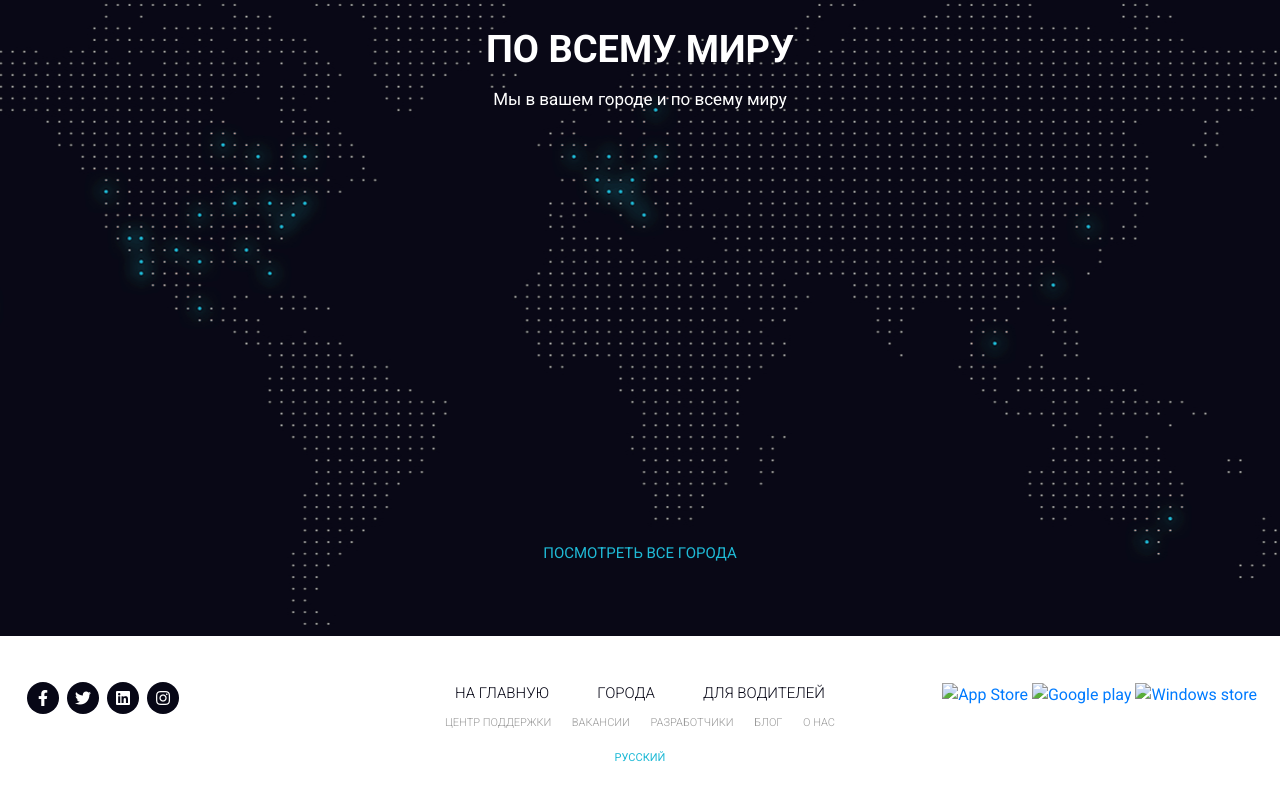
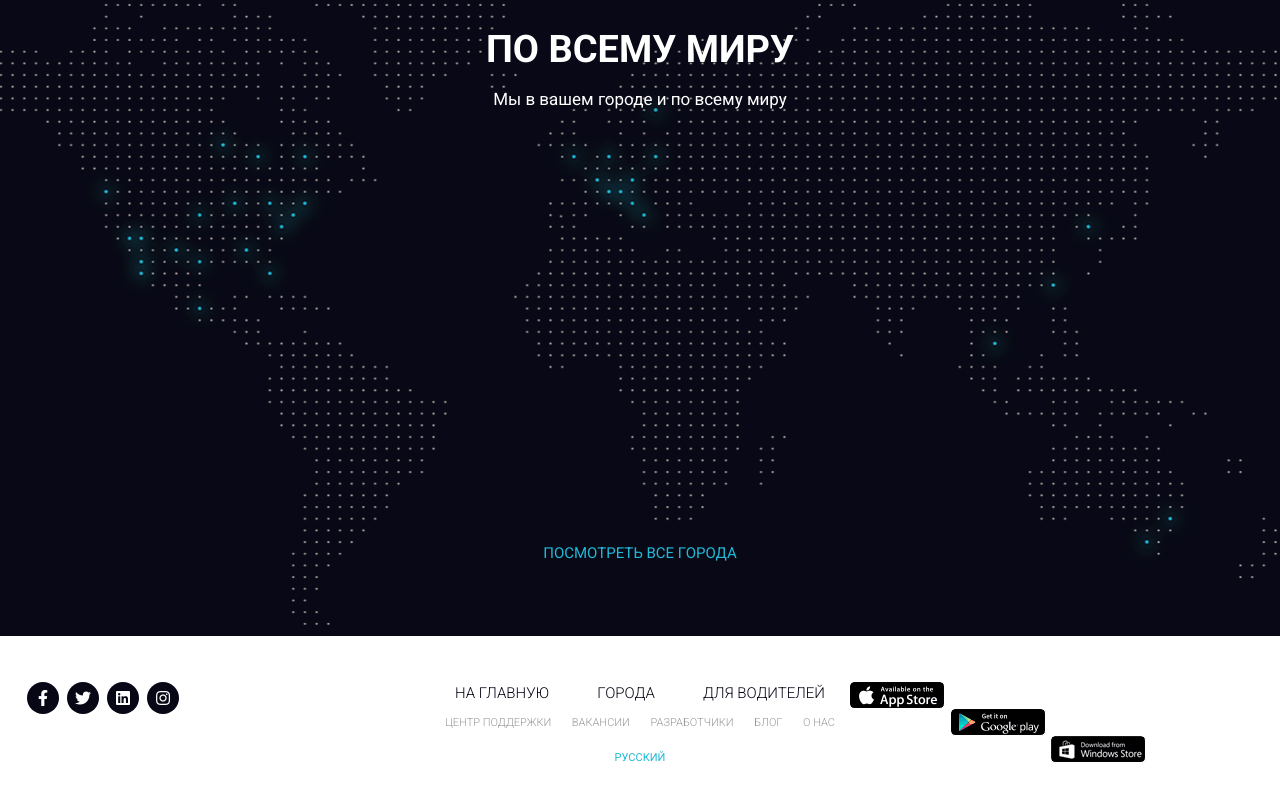
Before and after one commit to Alexandrprokhorovs/Alexandrprokhorovs.github.io, a plain HTML site: page index.html in a window 1280 px wide. Shown: the part 4746-5546 px from the top of the page. Drawn offline with Linux system fonts and the light colour scheme; files that its build step writes are made by us from their sources; files whose address does not match are found by name.

Commit message:
Add files via upload

```diff
--- a/index.html
+++ b/index.html
@@ -379,13 +379,13 @@
         <div>
             <div class="footer_mobile">
                 <a href="#">
-                    <img src="img/app_store.png" alt="App Store">
+                    <img src="icons/Apple.png" alt="App Store">
                 </a>
                 <a href="#">
-                    <img src="img/google_play.png" alt="Google play">
+                    <img src="icons/google.png" alt="Google play">
                 </a>
                 <a href="#">
-                    <img src="img/windows_store.png" alt="Windows store">
+                    <img src="icons/windows.png" alt="Windows store">
                 </a>
             </div>
         </div>
```
Also changed, not shown: icons/Apple.png (added), icons/google.png (added), icons/windows.png (added).
